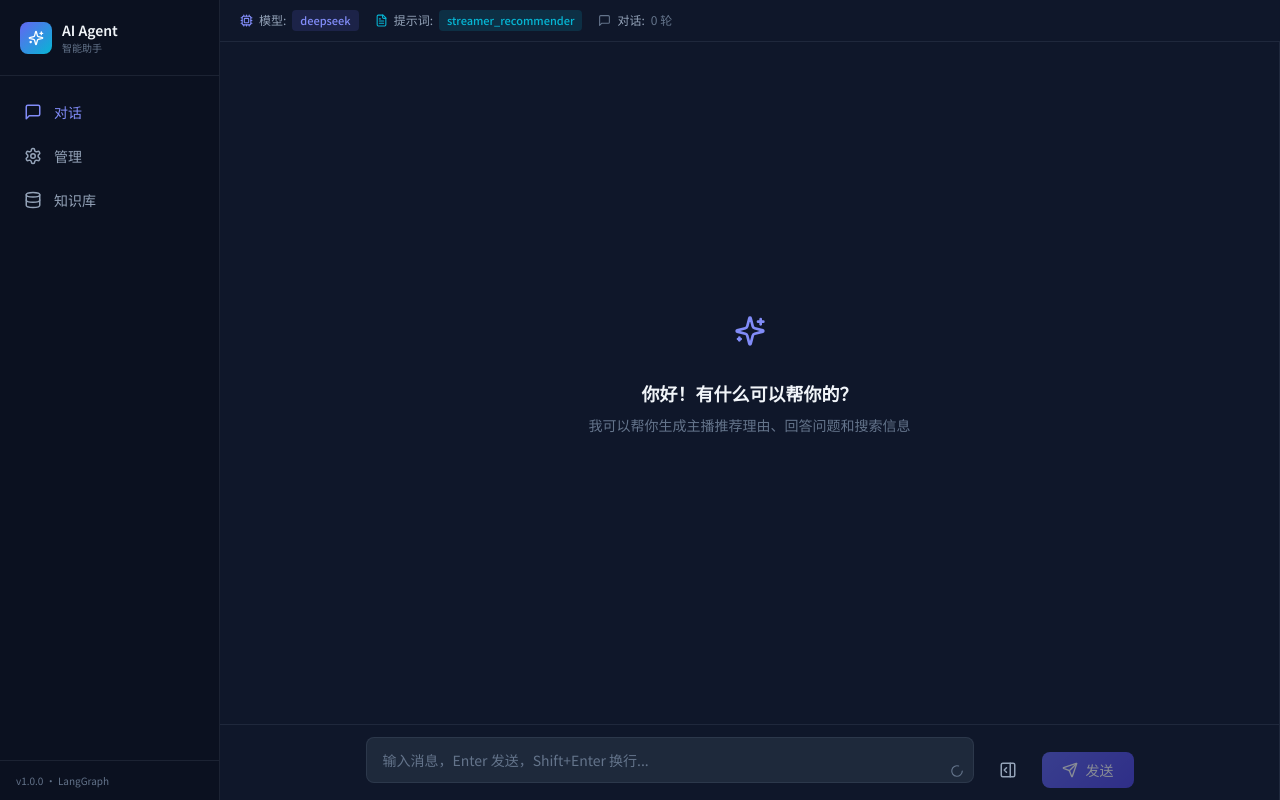
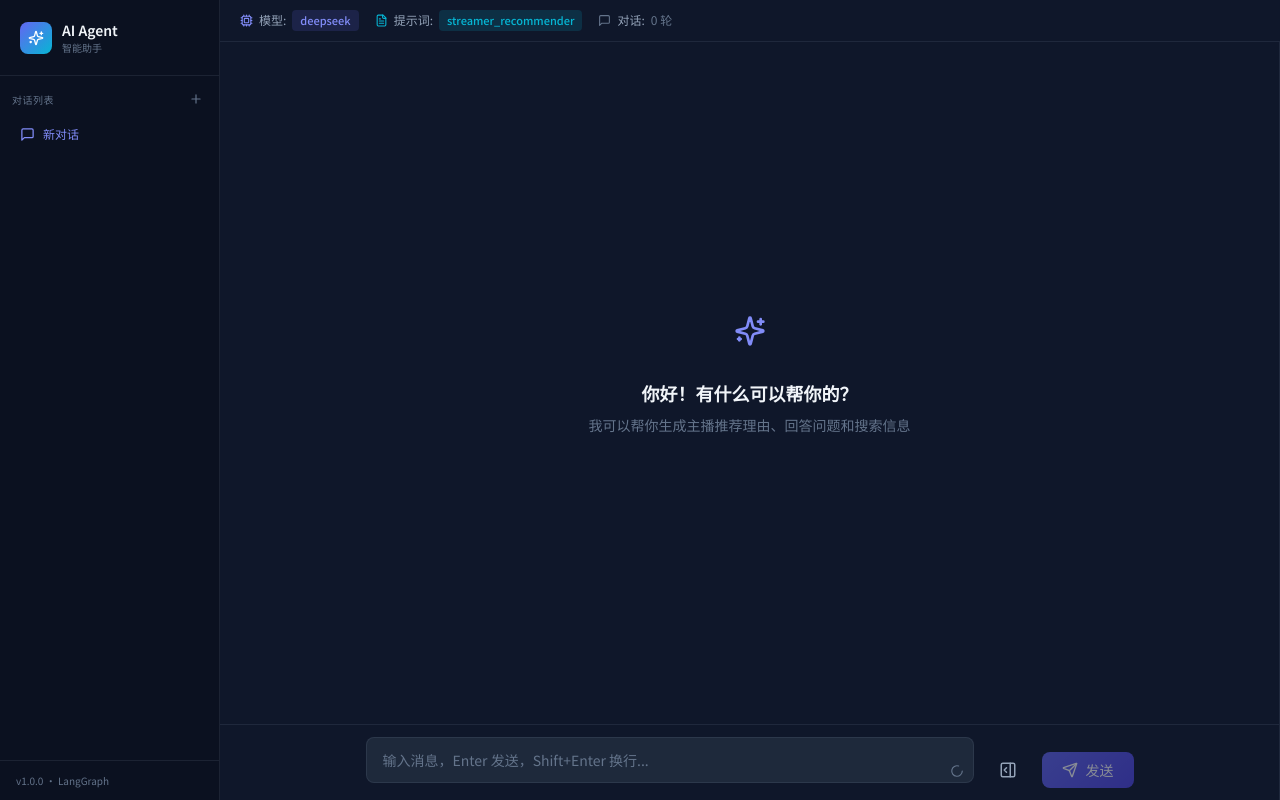
Before and after one commit to xiaolu-126/react-agent, a React (Vite) app in the folder web/: page / in a window 1280 px wide. Built offline with nearby package versions, Linux system fonts and the light colour scheme.

Commit message:
feat: 基于LangGraph开发Agent
Co-authored-by: traeagent <traeagent@users.noreply.github.com>

```diff
--- a/web/src/components/ChatView.tsx
+++ b/web/src/components/ChatView.tsx
@@ -10,7 +10,10 @@ function generateId() {
 }
 
 export default function ChatView() {
-  const { messages, addMessage, clearMessages, streamerPanelOpen, setStreamerPanel } = useStore();
+  const conversations = useStore(s => s.conversations);
+  const activeConversationId = useStore(s => s.activeConversationId);
+  const { addMessage, clearActiveConversation, streamerPanelOpen, setStreamerPanel } = useStore();
+  const messages = conversations.find(c => c.id === activeConversationId)?.messages ?? [];
   const [input, setInput] = useState('');
   const [isLoading, setIsLoading] = useState(false);
   const [streamingText, setStreamingText] = useState('');
@@ -248,7 +251,7 @@ export default function ChatView() {
                     }}
                   />
                   <button
-                    onClick={clearMessages}
+                    onClick={clearActiveConversation}
                     className="absolute right-2.5 bottom-2.5 text-[var(--text-muted)] hover:text-[var(--text-secondary)] transition-colors"
                     title="清空对话"
                   >
--- a/web/src/components/Sidebar.tsx
+++ b/web/src/components/Sidebar.tsx
@@ -1,10 +1,18 @@
-import { NavLink } from 'react-router-dom';
+import { useState, useRef, useEffect } from 'react';
+import { NavLink, useLocation } from 'react-router-dom';
 import {
   MessageSquare,
   Settings,
   Database,
   Sparkles,
+  Plus,
+  Trash2,
+  Check,
+  X,
+  Pencil,
 } from 'lucide-react';
+import { useStore } from '../store';
+import type { Conversation } from '../types';
 
 const navItems = [
   { to: '/', icon: MessageSquare, label: '对话' },
@@ -12,7 +20,96 @@ const navItems = [
   { to: '/knowledge', icon: Database, label: '知识库' },
 ];
 
+function ConversationItem({ conv }: { conv: Conversation }) {
+  const { activeConversationId, switchConversation, deleteConversation, renameConversation } = useStore();
+  const [editing, setEditing] = useState(false);
+  const [editName, setEditName] = useState(conv.name);
+  const inputRef = useRef<HTMLInputElement>(null);
+  const isActive = conv.id === activeConversationId;
+
+  useEffect(() => {
+    if (editing && inputRef.current) {
+      inputRef.current.focus();
+      inputRef.current.select();
+    }
+  }, [editing]);
+
+  const saveRename = () => {
+    const name = editName.trim() || '新对话';
+    renameConversation(conv.id, name);
+    setEditing(false);
+  };
+
+  const cancelRename = () => {
+    setEditName(conv.name);
+    setEditing(false);
+  };
+
+  return (
+    <div
+      className={`group flex items-center gap-2 px-3 py-2 rounded-lg cursor-pointer transition-all duration-200 text-sm ${
+        isActive
+          ? 'bg-[var(--accent)]/10 text-[var(--accent-hover)] font-medium'
+          : 'text-[var(--text-secondary)] hover:bg-white/5 hover:text-[var(--text-primary)]'
+      }`}
+      onClick={() => switchConversation(conv.id)}
+    >
+      <MessageSquare size={15} className="shrink-0" />
+
+      {editing ? (
+        <div className="flex-1 flex items-center gap-1 min-w-0" onClick={(e) => e.stopPropagation()}>
+          <input
+            ref={inputRef}
+            value={editName}
+            onChange={(e) => setEditName(e.target.value)}
+            onKeyDown={(e) => {
+              if (e.key === 'Enter') saveRename();
+              if (e.key === 'Escape') cancelRename();
+            }}
+            className="flex-1 bg-[var(--bg-primary)] border border-[var(--border-color)] rounded px-1.5 py-0.5 text-xs text-[var(--text-primary)] outline-none min-w-0"
+          />
+          <button onClick={saveRename} className="text-[var(--cyan)] hover:text-[var(--cyan)] shrink-0">
+            <Check size={13} />
+          </button>
+          <button onClick={cancelRename} className="text-[var(--text-muted)] hover:text-[var(--text-primary)] shrink-0">
+            <X size={13} />
+          </button>
+        </div>
+      ) : (
+        <>
+          <span className="flex-1 truncate text-xs">{conv.name}</span>
+          <div className="hidden group-hover:flex items-center gap-0.5 shrink-0">
+            <button
+              onClick={(e) => {
+                e.stopPropagation();
+                setEditName(conv.name);
+                setEditing(true);
+              }}
+              className="p-0.5 rounded hover:bg-white/10 text-[var(--text-muted)] hover:text-[var(--text-primary)]"
+            >
+              <Pencil size={12} />
+            </button>
+            <button
+              onClick={(e) => {
+                e.stopPropagation();
+                deleteConversation(conv.id);
+              }}
+              className="p-0.5 rounded hover:bg-white/10 text-[var(--text-muted)] hover:text-red-400"
+            >
+              <Trash2 size={12} />
+            </button>
+          </div>
+        </>
+      )}
+    </div>
+  );
+}
+
 export default function Sidebar() {
+  const { conversations, createConversation } = useStore();
+  const location = useLocation();
+  const isChatPage = location.pathname === '/';
+
   return (
     <aside className="flex flex-col h-full bg-[#0b1120] border-r border-[var(--border-color)] w-[220px] shrink-0">
       <div className="flex items-center gap-2.5 px-5 py-5 border-b border-[var(--border-color)]">
@@ -25,7 +122,30 @@ export default function Sidebar() {
         </div>
       </div>
 
-      <nav className="flex-1 px-3 py-4 space-y-1">
+      {/* Conversation list */}
+      {isChatPage && (
+        <div className="flex-1 flex flex-col min-h-0">
+          <div className="flex items-center justify-between px-3 pt-3 pb-1">
+            <span className="text-[10px] font-medium text-[var(--text-muted)] uppercase tracking-wider">对话列表</span>
+            <button
+              onClick={createConversation}
+              className="p-1 rounded hover:bg-white/10 text-[var(--text-muted)] hover:text-[var(--accent-hover)] transition-colors"
+              title="新建对话"
+            >
+              <Plus size={14} />
+            </button>
+          </div>
+          <div className="flex-1 overflow-y-auto px-2 py-1 space-y-0.5">
+            {conversations.map((conv) => (
+              <ConversationItem key={conv.id} conv={conv} />
+            ))}
+          </div>
+        </div>
+      )}
+
+      {/* Nav links */}
+      {!isChatPage && (
+        <div className="flex-1 px-3 py-4 space-y-1">
           {navItems.map((item) => (
             <NavLink
               key={item.to}
@@ -43,7 +163,8 @@ export default function Sidebar() {
               {item.label}
             </NavLink>
           ))}
-      </nav>
+        </div>
+      )}
 
       <div className="px-4 py-3 border-t border-[var(--border-color)]">
         <p className="text-[10px] text-[var(--text-muted)]">v1.0.0 • LangGraph</p>
--- a/web/src/components/StatusBar.tsx
+++ b/web/src/components/StatusBar.tsx
@@ -2,7 +2,10 @@ import { useStore } from '../store';
 import { Cpu, FileText, MessageSquare } from 'lucide-react';
 
 export default function StatusBar() {
-  const { currentModel, currentSystemPrompt, messages } = useStore();
+  const conversations = useStore(s => s.conversations);
+  const activeConversationId = useStore(s => s.activeConversationId);
+  const { currentModel, currentSystemPrompt } = useStore();
+  const messages = conversations.find(c => c.id === activeConversationId)?.messages ?? [];
 
   return (
     <div className="flex items-center gap-4 px-5 py-2.5 border-b border-[var(--border-color)] bg-[var(--bg-secondary)]/40">
--- a/web/src/store.ts
+++ b/web/src/store.ts
@@ -1,9 +1,44 @@
 import { create } from 'zustand';
-import type { Message, ModelInfo, SystemPromptInfo, AgentStatus } from './types';
+import type { Message, Conversation, ModelInfo, SystemPromptInfo, AgentStatus } from './types';
 import { api } from './api';
 
+function generateId() {
+  return `conv-${Date.now()}-${Math.random().toString(36).slice(2, 8)}`;
+}
+
+function now() {
+  return Date.now();
+}
+
+const STORAGE_KEY = 'ai-agent-conversations';
+
+function loadConversations(): Conversation[] {
+  try {
+    const raw = localStorage.getItem(STORAGE_KEY);
+    if (raw) return JSON.parse(raw);
+  } catch {}
+  return [];
+}
+
+function saveConversations(convs: Conversation[]) {
+  try {
+    localStorage.setItem(STORAGE_KEY, JSON.stringify(convs));
+  } catch {}
+}
+
+function buildDefaultConversation(): Conversation {
+  return {
+    id: generateId(),
+    name: '新对话',
+    messages: [],
+    createdAt: now(),
+    updatedAt: now(),
+  };
+}
+
 interface AppState {
-  messages: Message[];
+  conversations: Conversation[];
+  activeConversationId: string;
   models: ModelInfo[];
   systemPrompts: SystemPromptInfo[];
   currentModel: string;
@@ -14,8 +49,19 @@ interface AppState {
   streamerPanelOpen: boolean;
   error: string | null;
 
+  // derived
+  activeConversation: () => Conversation | undefined;
+  messages: () => Message[];
+
+  // conversation actions
+  createConversation: () => string;
+  deleteConversation: (id: string) => void;
+  renameConversation: (id: string, name: string) => void;
+  switchConversation: (id: string) => void;
   addMessage: (msg: Message) => void;
-  clearMessages: () => void;
+  clearActiveConversation: () => void;
+
+  // existing actions
   fetchStatus: () => Promise<void>;
   fetchModels: () => Promise<void>;
   fetchSystemPrompts: () => Promise<void>;
@@ -25,8 +71,24 @@ interface AppState {
   setError: (err: string | null) => void;
 }
 
-export const useStore = create<AppState>((set, get) => ({
-  messages: [],
+export const useStore = create<AppState>((set, get) => {
+  const saved = loadConversations();
+  let conversations: Conversation[];
+  let activeConversationId: string;
+
+  if (saved.length === 0) {
+    const def = buildDefaultConversation();
+    conversations = [def];
+    activeConversationId = def.id;
+    saveConversations(conversations);
+  } else {
+    conversations = saved;
+    activeConversationId = saved[0].id;
+  }
+
+  return {
+    conversations,
+    activeConversationId,
     models: [],
     systemPrompts: [],
     currentModel: 'deepseek',
@@ -37,9 +99,87 @@ export const useStore = create<AppState>((set, get) => ({
     streamerPanelOpen: false,
     error: null,
 
-  addMessage: (msg) => set((s) => ({ messages: [...s.messages, msg] })),
+    activeConversation: () => {
+      const s = get();
+      return s.conversations.find((c) => c.id === s.activeConversationId);
+    },
 
-  clearMessages: () => set({ messages: [] }),
+    messages: () => {
+      const conv = get().activeConversation();
+      return conv?.messages ?? [];
+    },
+
+    createConversation: () => {
+      const conv = buildDefaultConversation();
+      set((s) => {
+        const updated = [conv, ...s.conversations];
+        saveConversations(updated);
+        return { conversations: updated, activeConversationId: conv.id };
+      });
+      return conv.id;
+    },
+
+    deleteConversation: (id) => {
+      set((s) => {
+        const updated = s.conversations.filter((c) => c.id !== id);
+        if (updated.length === 0) {
+          const def = buildDefaultConversation();
+          updated.push(def);
+          saveConversations(updated);
+          return { conversations: updated, activeConversationId: def.id };
+        }
+        let newActive = s.activeConversationId;
+        if (newActive === id) {
+          newActive = updated[0].id;
+        }
+        saveConversations(updated);
+        return { conversations: updated, activeConversationId: newActive };
+      });
+    },
+
+    renameConversation: (id, name) => {
+      set((s) => {
+        const updated = s.conversations.map((c) =>
+          c.id === id ? { ...c, name, updatedAt: now() } : c
+        );
+        saveConversations(updated);
+        return { conversations: updated };
+      });
+    },
+
+    switchConversation: (id) => {
+      set({ activeConversationId: id });
+    },
+
+    addMessage: (msg) => {
+      set((s) => {
+        const updated = s.conversations.map((c) => {
+          if (c.id !== s.activeConversationId) return c;
+          const newMessages = [...c.messages, msg];
+          let newName = c.name;
+          if (newName === '新对话' && msg.role === 'user') {
+            newName = msg.content.length > 20
+              ? msg.content.slice(0, 20) + '...'
+              : msg.content;
+          }
+          return { ...c, messages: newMessages, name: newName, updatedAt: now() };
+        });
+        saveConversations(updated);
+        return { conversations: updated };
+      });
+    },
+
+    clearActiveConversation: () => {
+      set((s) => {
+        const updated = s.conversations.map((c) =>
+          c.id === s.activeConversationId
+            ? { ...c, messages: [], name: '新对话', updatedAt: now() }
+            : c
+        );
+        saveConversations(updated);
+        return { conversations: updated };
+      });
+    },
 
     fetchStatus: async () => {
       try {
@@ -93,4 +233,5 @@ export const useStore = create<AppState>((set, get) => ({
 
     setStreamerPanel: (open) => set({ streamerPanelOpen: open }),
     setError: (err) => set({ error: err }),
-}));
+  };
+});
```
Also changed, not shown: web/src/types.ts (+8 -0 lines). Lines whose indentation alone changed are shown as unchanged.
